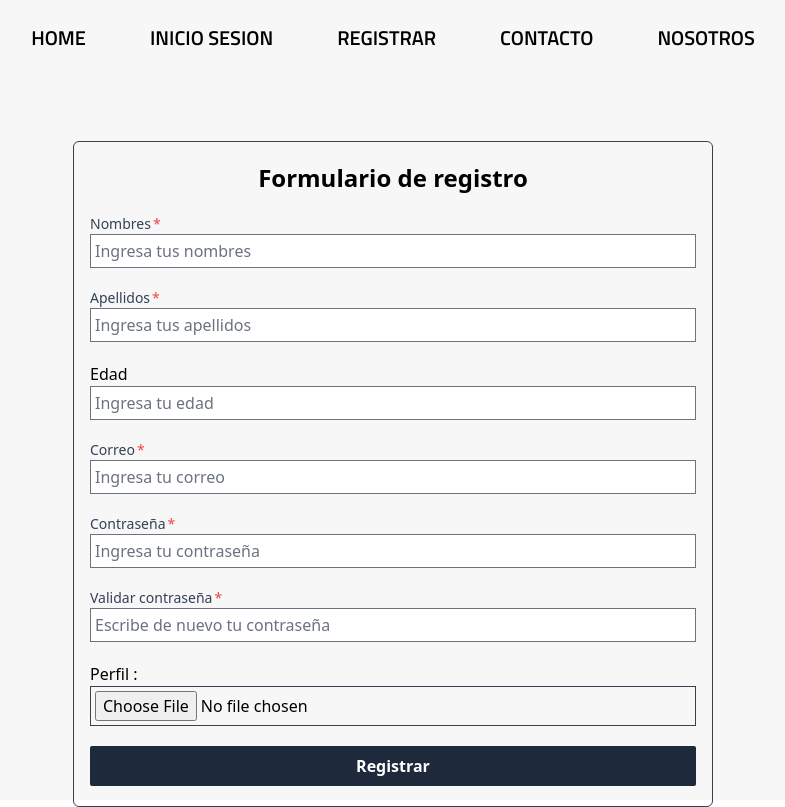
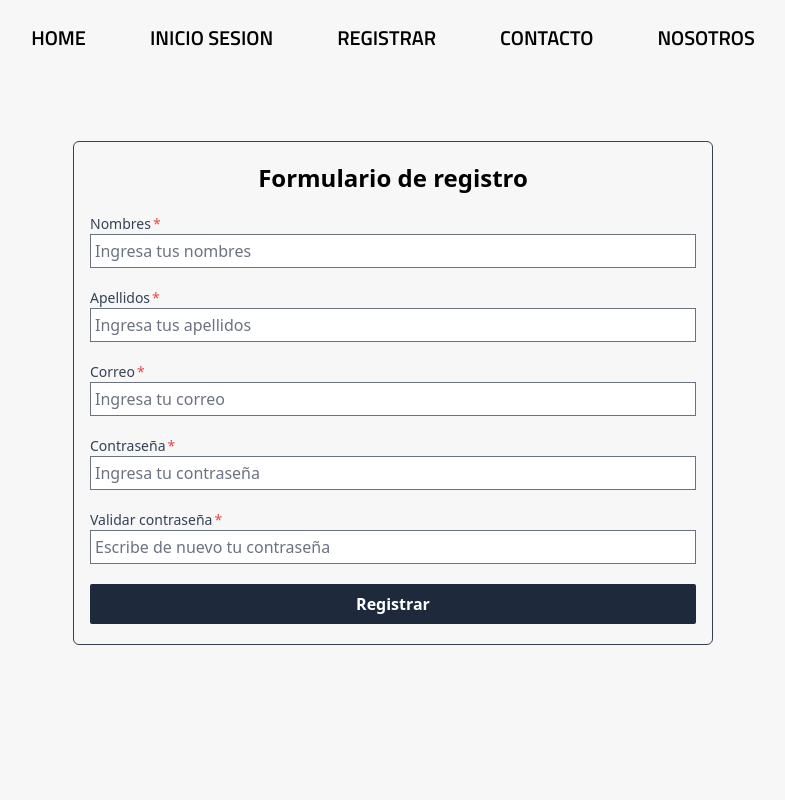
Before and after one commit to No-Country/s4-12-t-node-vue, a Vue app: page /register in a window 1280 px wide. Shown: the whole page, without its empty margins (247-1032 px from the left). Built offline with nearby package versions, Linux system fonts and the light colour scheme.

Commit message:
:alien: Delete age and file fields of login form

```diff
--- a/src/views/ScRegisterView.vue
+++ b/src/views/ScRegisterView.vue
@@ -30,8 +30,6 @@ const handleSubmit = () => {
     <!-- <ScText>Debe ingresar su nombre</ScText> -->
     <ScLabel class="input-required">Apellidos</ScLabel>
     <ScInput class="mb-5" placeholder="Ingresa tus apellidos" />
-    <ScLabel>Edad</ScLabel>
-    <ScInput class="mb-5" placeholder="Ingresa tu edad" />
     <ScLabel class="input-required">Correo</ScLabel>
     <ScInput class="mb-5" type="text" placeholder="Ingresa tu correo" />
     <ScLabel class="input-required">Contraseña</ScLabel>
@@ -42,8 +40,6 @@ const handleSubmit = () => {
       type="password"
       placeholder="Escribe de nuevo tu contraseña"
     />
-    <ScLabel>Perfil : </ScLabel>
-    <ScInput type="file" class="mb-5" />
     <ScButton type="submit" class="">Registrar</ScButton>
   </form>
 </template>
```
